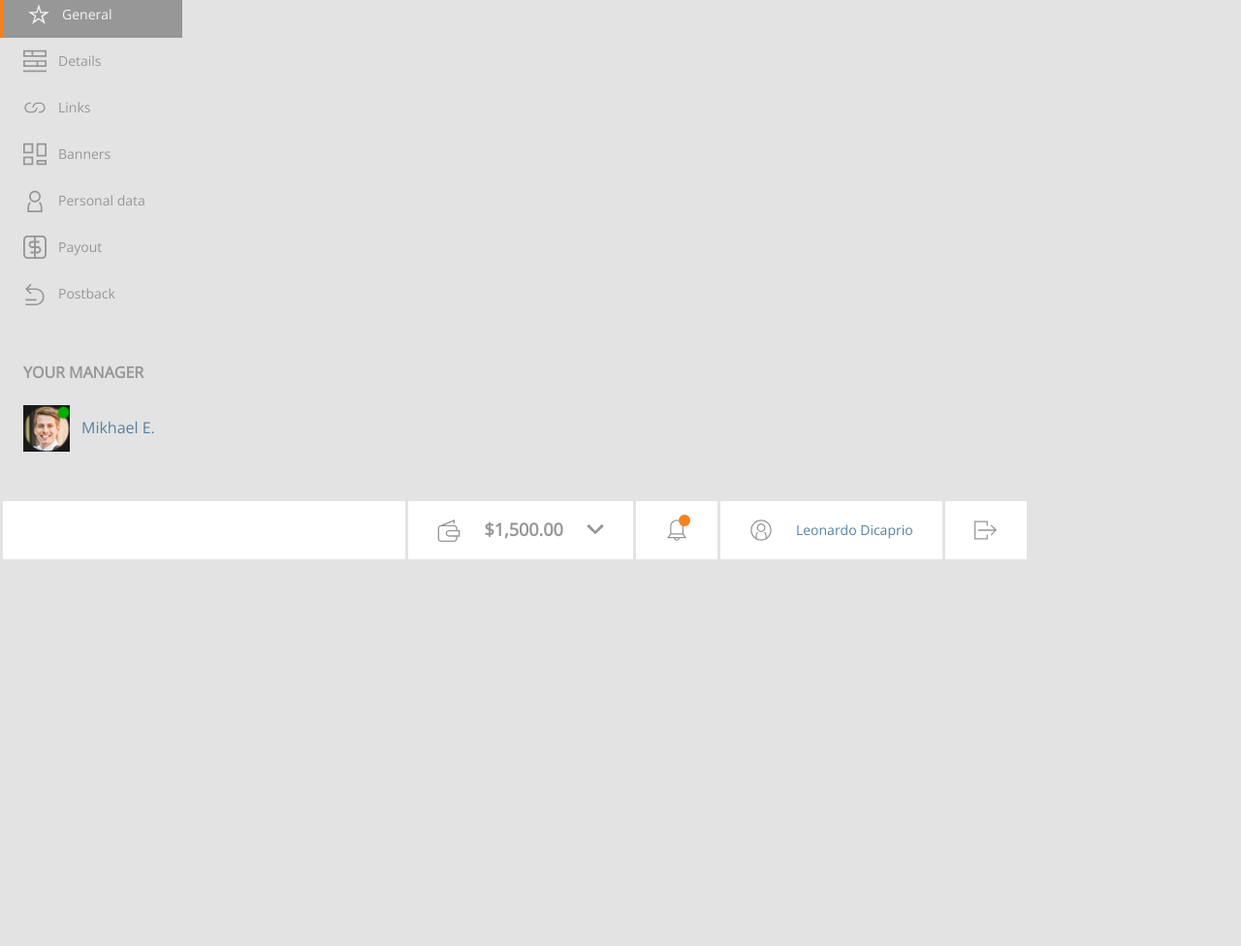
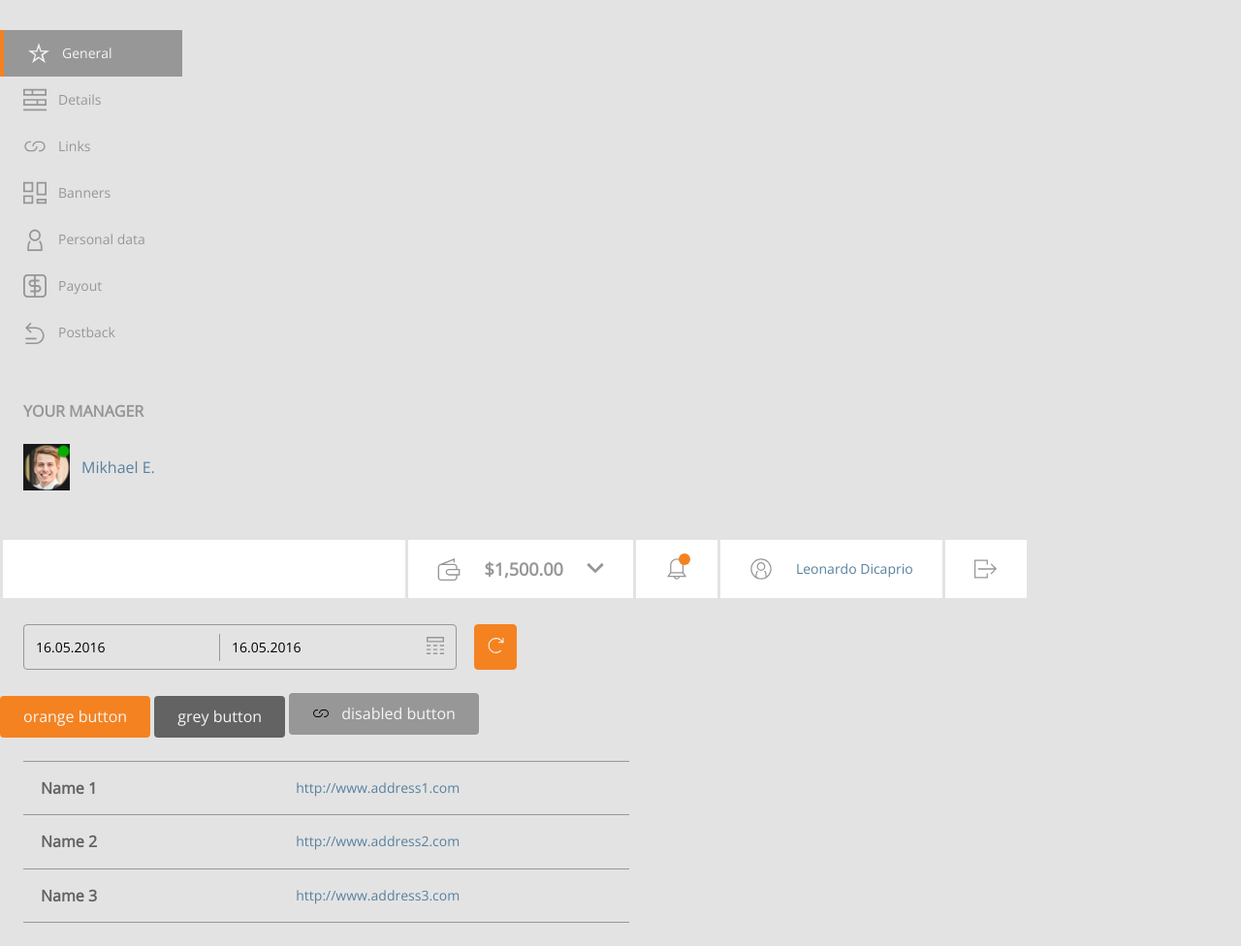
Before and after one commit to szygadlinski/administration-panel, a website: page src/styleguide.html in a window 1280 px wide. Shown: the part 634-1610 px from the top of the page at 97% size. Before the commit the page ends 1214 px from the top, so only its background shows below. Drawn offline with nearby package versions, Linux system fonts and the light colour scheme; files that its build step writes are made by us from their sources.

Commit message:
Add html & styles for components: calendar, buttons, list

```diff
--- a/src/sass/_variables.scss
+++ b/src/sass/_variables.scss
@@ -8,14 +8,17 @@ $color-background: #e3e3e3;
 $color-dark-background: #333333;
 $color-light: #f5f5f2;
 
-$color-section-filter: invert(68%) sepia(0%) saturate(1340%) hue-rotate(169deg) brightness(90%) contrast(80%);
-$color-background-filter: invert(99%) sepia(0%) saturate(0%) hue-rotate(157deg) brightness(93%) contrast(94%);
-$color-light-filter: invert(93%) sepia(8%) saturate(946%) hue-rotate(57deg) brightness(127%) contrast(92%);
-
 $color-orange: #f58220;
+$color-orange-light: #ffa200;
 $color-blue: #56819f;
 $color-green: #04ae00;
 $color-white: #ffffff;
+
+$color-section-filter: invert(68%) sepia(0%) saturate(1340%) hue-rotate(169deg) brightness(90%) contrast(80%);
+$color-header-filter: invert(36%) sepia(0%) saturate(0%) hue-rotate(236deg) brightness(109%) contrast(110%);
+$color-background-filter: invert(99%) sepia(0%) saturate(0%) hue-rotate(157deg) brightness(93%) contrast(94%);
+$color-light-filter: invert(93%) sepia(8%) saturate(946%) hue-rotate(57deg) brightness(127%) contrast(92%);
+$color-orange-filter: invert(54%) sepia(63%) saturate(1222%) hue-rotate(347deg) brightness(99%) contrast(94%);
 
 /* Base size */
 
--- /dev/null
+++ b/src/sass/components/_buttons.scss
@@ -0,0 +1,40 @@
+.btn {
+  padding: $base-size ($base-size * 2);
+  color: $color-light;
+  font-size: $font-size-header;
+  font-weight: 100;
+  overflow: hidden;
+  border: none;
+  border-radius: $base-size / 3;
+  outline: none;
+  cursor: pointer;
+}
+
+.btn-orange {
+  background: $color-orange;
+
+  &:hover {
+    background: $color-orange-light;
+  }
+}
+
+.btn-grey {
+  background: $color-header;
+
+  &:hover {
+    background: $color-section;
+  }
+}
+
+.btn-disabled {
+  display: inline-flex;
+  align-items: center;
+  background: $color-section;              // TODO: zmienić na $color-background
+  cursor: not-allowed;
+
+  img {
+    width: $base-size * 1.5;
+    height: $base-size * 1.5;
+    margin-right: $base-size;
+  }
+}
--- /dev/null
+++ b/src/sass/components/_calendar.scss
@@ -0,0 +1,65 @@
+.comp--calendar {
+  display: flex;
+  flex-wrap: wrap;
+  align-items: center;
+  width: 100%;
+  margin: $base-size * 2;
+
+  .calendar-form {
+    display: inline-flex;
+    flex-wrap: wrap;
+    justify-content: space-between;
+    align-items: center;
+    border: 1px solid $color-section;      // TODO: zmienić na $color-background
+    border-radius: $base-size / 3;
+    padding: ($base-size / 2) 0;
+    margin-right: $base-size * 1.5;
+
+    input {
+      color: $color-text;
+      font-size: $font-size-text;
+      padding: ($base-size / 2) $base-size;
+      background: inherit;
+      border: none;
+      outline: none;
+
+      &:last-of-type {
+        border-left: 1px solid $color-section; // TODO: zmienić na $color-background
+      }
+    }
+
+    .calendar-image {
+      padding:($base-size / 2) $base-size;
+      cursor: pointer;
+
+      img {
+        width: $base-size * 1.5;
+        height: $base-size * 1.5;
+        filter: $color-section-filter;
+      }
+    }
+
+    &:hover {
+      border: 1px solid $color-header;        // TODO: zmienić na $color-section
+    }
+  }
+
+  .calendar-refresh {
+    background: $color-orange;
+    border: 1px solid $color-orange;
+    border-radius: $base-size / 3;
+    padding: $base-size;
+    cursor: pointer;
+
+    img {
+      width: $base-size * 1.5;
+      height: $base-size * 1.5;
+      filter: $color-light-filter;
+    }
+
+    &:hover {
+      background: $color-orange-light;
+      border: 1px solid $color-orange-light;
+    }
+  }
+}
--- /dev/null
+++ b/src/sass/components/_list.scss
@@ -0,0 +1,49 @@
+.comp--list {
+  margin: $base-size * 2;
+  width: 100%;
+
+  .list-box {
+    position: relative;
+    display: flex;
+    flex-wrap: wrap;
+    align-items: center;
+    background: inherit;
+    padding: $base-size * 1.5;
+    cursor: pointer;
+    border-bottom: 1px solid $color-section; // TODO: zmienić na $color-background
+
+    &:first-of-type {
+      border-top: 1px solid $color-section;  // TODO: zmienić na $color-background
+    }
+
+    &:hover {
+      background: $color-section;            // TODO: zmienić na $color-background
+
+      img {
+        display: inline-flex;
+      }
+    }
+  }
+
+  a {
+    position: absolute;
+    left: 45%;
+  }
+
+  .list-box-images {
+    position: absolute;
+    right: 0;
+
+    img {
+      width: $base-size * 1.5;
+      height: $base-size * 1.5;
+      margin-right: $base-size * 1.5;
+      filter: $color-header-filter;
+      display: none;
+
+      &:hover {
+        filter: $color-orange-filter;
+      }
+    }
+  }
+}
--- a/src/sass/components/_logo.scss
+++ b/src/sass/components/_logo.scss
@@ -1,12 +1,14 @@
 .comp--logo {
   display: flex;
   justify-content: space-between;
+  align-items: center;
   padding: ($base-size * 2) ($base-size * 2) $base-size;
+  width: 100%;
   cursor: pointer;
 
   i {
     font-size: $base-size * 2;
     color: $color-section;                 // TODO: zmienić na $color-background
-    padding-top: $base-size / 2;
+    padding-left: $base-size * 2;
   }
 }
--- a/src/sass/components/_manager.scss
+++ b/src/sass/components/_manager.scss
@@ -1,5 +1,6 @@
 .comp--manager {
   padding: $base-size * 2;
+  width: 100%;
 
   .manager-contact {
     display: inline-flex;
--- a/src/sass/components/_navigation.scss
+++ b/src/sass/components/_navigation.scss
@@ -1,5 +1,6 @@
 .comp--navigation {
   padding: ($base-size * 2) 0;
+  width: 100%;
 
   img {
     width: $base-size * 2;
--- a/src/sass/style.scss
+++ b/src/sass/style.scss
@@ -10,7 +10,9 @@
 @import "components/navigation";
 @import "components/manager";
 @import "components/topbar";
-// @import "components/form_field";
+@import "components/calendar";
+@import "components/buttons";
+@import "components/list";
 
 /* Sections */
 
@@ -19,4 +21,3 @@
 /* Pages */
 
 @import "pages/general";
-// @import "pages/registration";
--- a/src/styleguide.html
+++ b/src/styleguide.html
@@ -12,6 +12,7 @@
 </head>
 
 <body>
+
   <h1>Lorem ipsum dolor sit amet, consectetur adipiscing elit.</h1>
   <h2>Lorem ipsum dolor sit amet, consectetur adipiscing elit.</h2>
   <h3>Lorem ipsum dolor sit amet, consectetur adipiscing elit.</h3>
@@ -98,7 +99,7 @@
       <div class="comp--manager">
         <h2>Your manager</h2>
         <div class="manager-contact">
-          <img src="images/icons/manager.png">
+          <img src="images/manager.png">
           <a href="#">Mikhael E.</a>
         </div>
       </div>
@@ -132,6 +133,67 @@
     </div>
   </div>
 
+  <div class="row">                                            <!-- calendar -->
+    <div class="col-md-5">
+      <div class="comp--calendar">
+        <div class="calendar-form">
+          <input type="text" name="date" value="16.05.2016">
+          <input type="text" name="date" value="16.05.2016">
+          <div class="calendar-image">
+            <img src="images/icons/calendar.svg">
+          </div>
+        </div>
+        <div class="calendar-refresh">
+          <img src="images/icons/refresh.svg">
+        </div>
+      </div>
+    </div>
+  </div>
+
+  <div class="comp--buttons">                                   <!-- buttons -->
+    <button class="btn btn-orange" type="button">orange button</button>
+    <button class="btn btn-grey" type="button">grey button</button>
+    <button class="btn btn-disabled" type="button">
+      <img src="images/icons/links.svg">
+      disabled button
+    </button>
+  </div>
+
+  <div class="row">                                                <!-- list -->
+    <div class="col-md-6">
+      <div class="comp--list">
+
+        <div class="list-box">
+          <h3>Name 1</h3>
+          <a href="#">http://www.address1.com</a>
+          <div class="list-box-images">
+            <img src="images/icons/links.svg">
+            <img src="images/icons/trash.svg">
+          </div>
+        </div>
+
+        <div class="list-box">
+          <h3>Name 2</h3>
+          <a href="#">http://www.address2.com</a>
+          <div class="list-box-images">
+            <img src="images/icons/links.svg">
+            <img src="images/icons/trash.svg">
+          </div>
+        </div>
+
+        <div class="list-box">
+          <h3>Name 3</h3>
+          <a href="#">http://www.address3.com</a>
+          <div class="list-box-images">
+            <img src="images/icons/links.svg">
+            <img src="images/icons/trash.svg">
+          </div>
+        </div>
+
+      </div>
+    </div>
+  </div>
+
 </body>
 
 </html>
```
Also changed, not shown: src/images/graph.png (added), src/images/manager.png (renamed from src/images/icons/manager.png).
